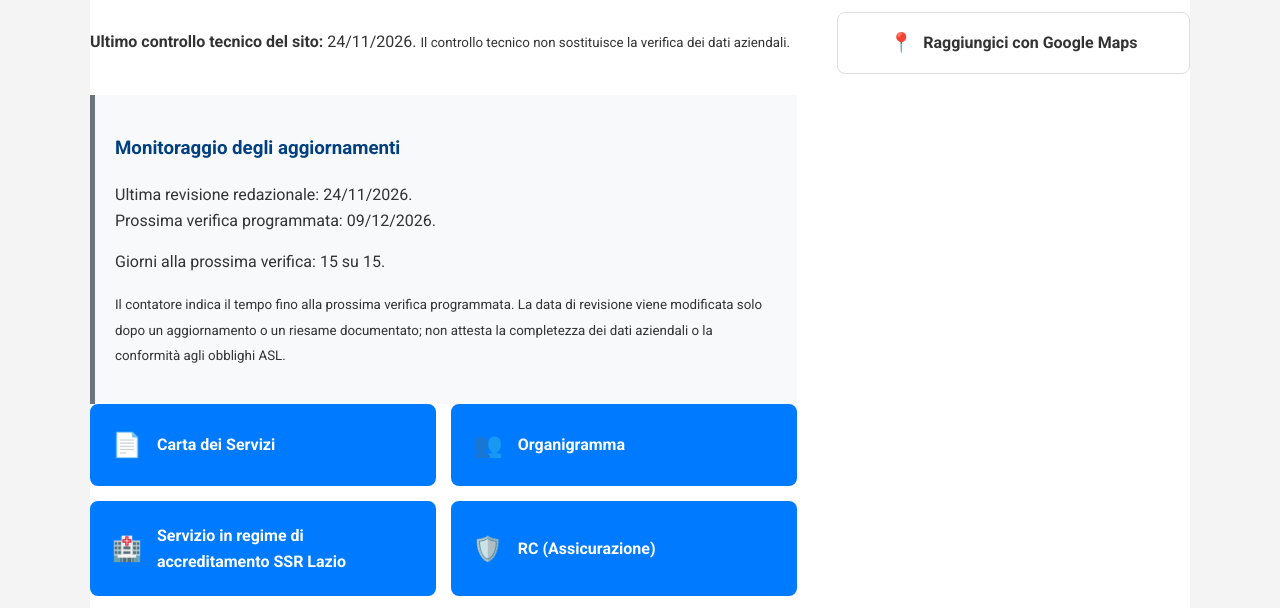
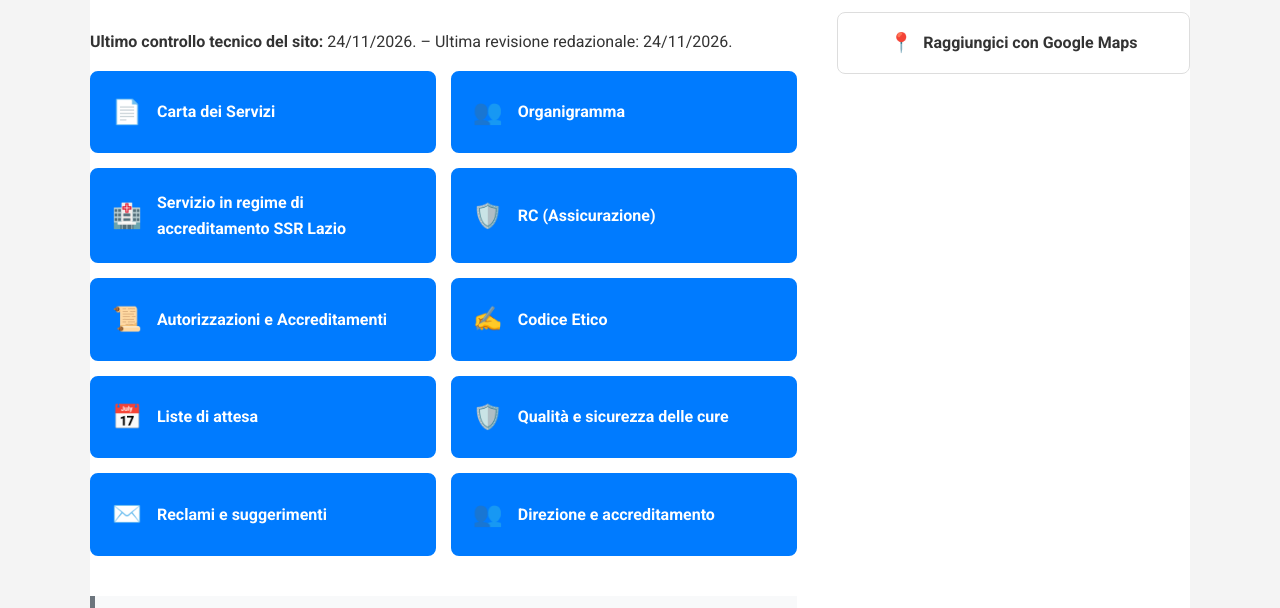
Before and after one commit to centrodiagnosticolameridiana/scauri, a plain HTML site: page societa-trasparente.html in a window 1280 px wide. Shown: the part 184-792 px from the top of the page. Drawn offline with Linux system fonts and the light colour scheme.

Commit message:
Semplifica indicazione delle date di controllo e revisione

```diff
--- a/societa-trasparente.html
+++ b/societa-trasparente.html
@@ -57,14 +57,8 @@
             <div class="page-header" style="margin-left: -20px; margin-right: -20px; margin-top: -40px; text-align: left;">
                 <h1>Società Trasparente</h1>
             </div>
-            <p id="ultimo-controllo-tecnico"><strong>Ultimo controllo tecnico del sito:</strong> <time datetime="2026-11-24">24/11/2026</time>. <small>Il controllo tecnico non sostituisce la verifica dei dati aziendali.</small></p>
-            <div class="disclaimer-box" id="scadenza-revisione" data-revisione="2026-11-24">
-                <h3>Monitoraggio degli aggiornamenti</h3>
-                <p>Ultima revisione redazionale: <time datetime="2026-11-24">24/11/2026</time>.<br>
-                Prossima verifica programmata: <time id="prossima-verifica" datetime="2026-12-09">09/12/2026</time>.</p>
-                <p id="stato-revisione">Verifica periodica delle informazioni: ogni 15 giorni.</p>
-                <p><small>Il contatore indica il tempo fino alla prossima verifica programmata. La data di revisione viene modificata solo dopo un aggiornamento o un riesame documentato; non attesta la completezza dei dati aziendali o la conformità agli obblighi ASL.</small></p>
-            </div>
+            <p id="ultimo-controllo-tecnico"><strong>Ultimo controllo tecnico del sito:</strong> <time datetime="2026-11-24">24/11/2026</time>. &ndash; <span id="ultima-revisione-redazionale">Ultima revisione redazionale: <time datetime="2026-11-24">24/11/2026</time>.</span></p>
+
 
             <div class="button-grid">
                 <a href="carta-dei-servizi.html" class="transparent-button"><span>📄</span> Carta dei Servizi</a>
@@ -82,7 +76,7 @@
                 <h3>Direzione, organizzazione e accreditamento</h3>
                 <p><strong>Riferimenti indicati nella Carta dei Servizi 2026 (rev. 00, 08/09/2026):</strong> legale rappresentante Maria Rosaria Sarnelli; direttore tecnico sanitario Dott. Francesco Giacca, specialista in Radiodiagnostica. La conferma delle nomine vigenti e del referente amministrativo è in corso.</p><p><strong>Accreditamento:</strong> l'accordo ASL Latina 2025–2026 richiama il DCA U00237 del 09/11/2012. Il perimetro di diagnostica per immagini riportato nella documentazione 2026 comprende RX tradizionale, MOC/DEXA ed ecografie internistiche. Il dettaglio delle singole prestazioni autorizzate, accreditate e contrattualizzate deve essere confermato in base ai titoli vigenti; eventuali ulteriori attività non sono qualificate qui come accreditate.</p><p><a href="https://www.ausl.latina.it/attachments/article/7232/LA%20MERIDIANA%202025-09-02T104434.328.pdf">Accordo ASL Latina 2025–2026</a></p>
                 <p>Documenti: <a href="organigramma.pdf">organigramma</a>, <a href="autorizzazioni.pdf">autorizzazioni</a> e <a href="accreditamento-ssr.pdf">documentazione di accreditamento</a>. Per informazioni e conferma dei referenti: <a href="tel:0771682946">0771 682946</a> · <a href="mailto:radiologiameridiana@gmail.com">radiologiameridiana@gmail.com</a> · PEC <a href="mailto:centrodiagnosticolameridiana@pec.it">centrodiagnosticolameridiana@pec.it</a>.</p>
-                <p>Ultima revisione informativa della pagina: 24/11/2026. La revisione della pagina non certifica la validità dei documenti allegati.</p>
+                <p>La revisione della pagina non certifica la validità dei documenti allegati.</p>
             </div>
             <div class="disclaimer-box" id="qualita">
                 <h3>Qualità e sicurezza delle cure</h3>
@@ -153,29 +147,6 @@
     });
 </script>
 
-<script>
-(function () {
-    const panel = document.getElementById('scadenza-revisione');
-    if (!panel) return;
-    const day = 86400000;
-    const start = Date.parse(panel.dataset.revisione + 'T00:00:00Z');
-    if (!Number.isFinite(start)) return;
-    const due = start + 15 * day;
-    const fmt = new Intl.DateTimeFormat('it-IT', {year:'numeric',month:'2-digit',day:'2-digit',timeZone:'UTC'});
-    const next = document.getElementById('prossima-verifica');
-    next.textContent = fmt.format(new Date(due));
-    next.dateTime = new Date(due).toISOString().slice(0,10);
-    function refresh() {
-        const parts = new Intl.DateTimeFormat('en-GB', {timeZone:'Europe/Rome',year:'numeric',month:'2-digit',day:'2-digit'}).formatToParts(new Date());
-        const p = Object.fromEntries(parts.map(x => [x.type,x.value]));
-        const today = Date.UTC(+p.year,+p.month-1,+p.day);
-        const left = Math.round((due-today)/day);
-        const out = document.getElementById('stato-revisione');
-        out.textContent = left > 0 ? 'Giorni alla prossima verifica: ' + left + ' su 15.' : left === 0 ? 'Verifica programmata per oggi.' : 'Verifica da effettuare: scadenza superata di ' + (-left) + ' giorni.';
-    }
-    refresh();
-    setInterval(refresh,60000);
-})();
-</script>
+
 </body>
 </html>
```
